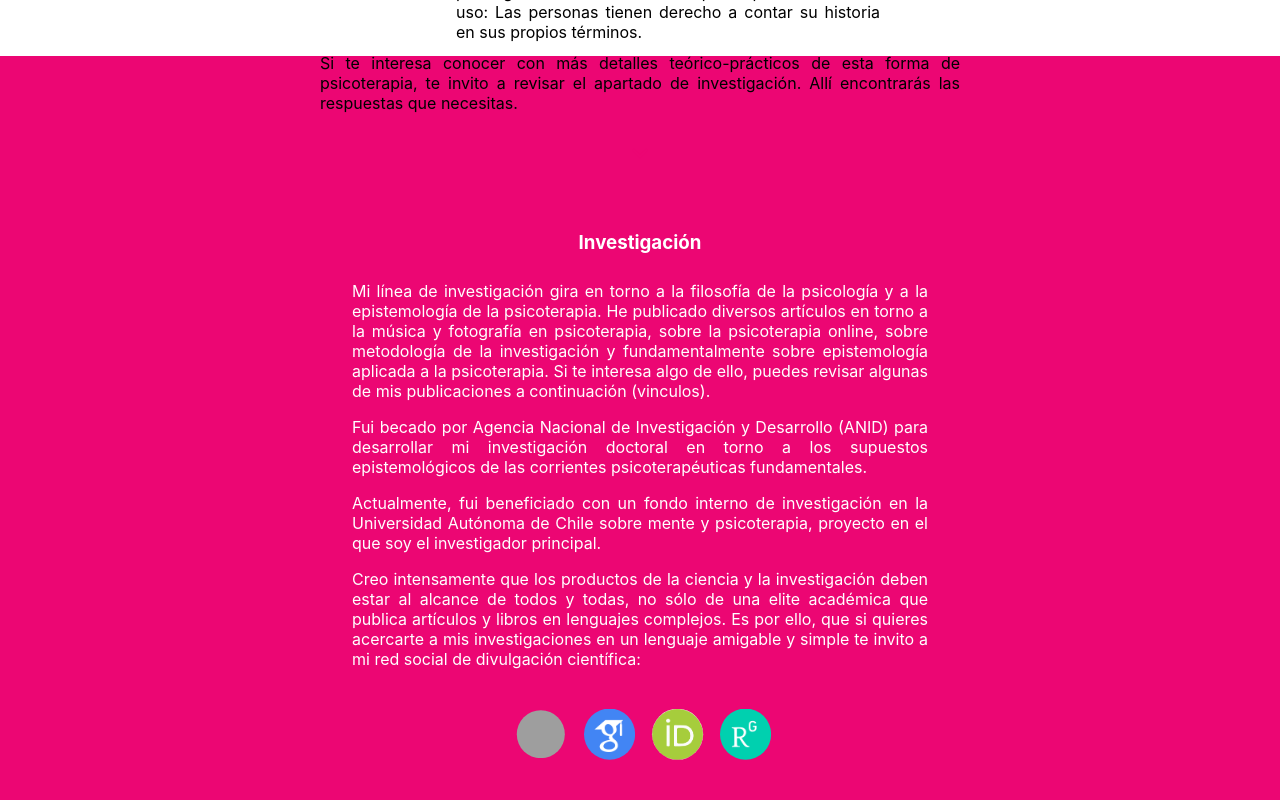
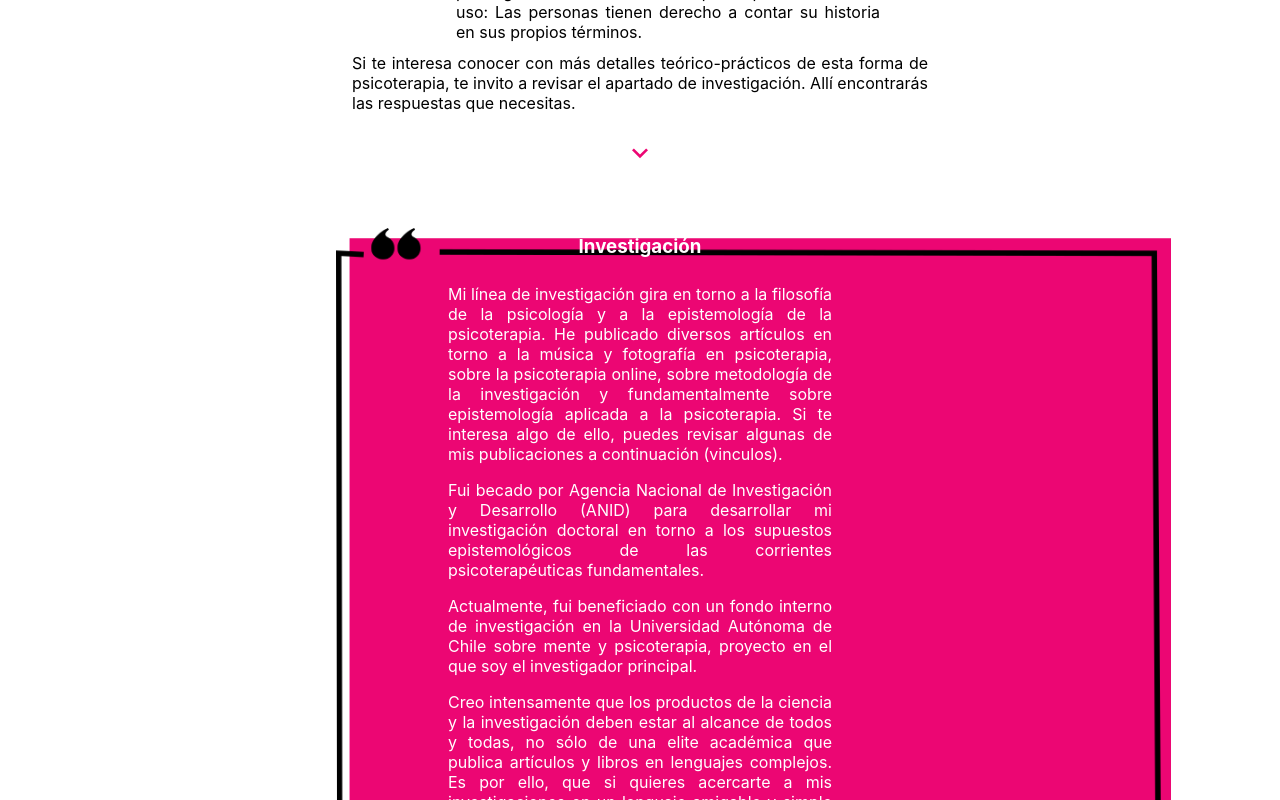
Before and after one commit to Dayanara847/dr-cifu, a React (Create React App) app: page / in a window 1280 px wide. Shown: the part 2680-3480 px from the top of the page. Built offline with nearby package versions, Linux system fonts and the light colour scheme; grey boxes are pictures that could not be loaded.

Commit message:
Research style

```diff
--- a/public/index.html
+++ b/public/index.html
@@ -10,34 +10,11 @@
       content="Web site created using create-react-app"
     />
     <link rel="apple-touch-icon" href="%PUBLIC_URL%/logo192.png" />
-    <!--
-      manifest.json provides metadata used when your web app is installed on a
-      user's mobile device or desktop. See https://developers.google.com/web/fundamentals/web-app-manifest/
-    -->
     <link rel="manifest" href="%PUBLIC_URL%/manifest.json" />
-    <!--
-      Notice the use of %PUBLIC_URL% in the tags above.
-      It will be replaced with the URL of the `public` folder during the build.
-      Only files inside the `public` folder can be referenced from the HTML.
-
-      Unlike "/favicon.ico" or "favicon.ico", "%PUBLIC_URL%/favicon.ico" will
-      work correctly both with client-side routing and a non-root public URL.
-      Learn how to configure a non-root public URL by running `npm run build`.
-    -->
-    <title>Alejandro Cifuentes</title>
+    <title>Dr. Alejandro Cifuentes</title>
   </head>
   <body>
     <noscript>You need to enable JavaScript to run this app.</noscript>
     <div id="root"></div>
-    <!--
-      This HTML file is a template.
-      If you open it directly in the browser, you will see an empty page.
-
-      You can add webfonts, meta tags, or analytics to this file.
-      The build step will place the bundled scripts into the <body> tag.
-
-      To begin the development, run `npm start` or `yarn start`.
-      To create a production bundle, use `npm run build` or `yarn build`.
-    -->
   </body>
 </html>
--- a/src/components/AboutTherapy.jsx
+++ b/src/components/AboutTherapy.jsx
@@ -48,7 +48,9 @@ function AboutTherapy() {
             <p className="paragraph">
                 Si te interesa conocer con más detalles teórico-prácticos de esta forma de psicoterapia, te invito a revisar el apartado de investigación. Allí encontrarás las respuestas que necesitas.
       </p>
+      <a href="#research" >
       <ExpandMoreIcon id="arrowIcon"/>
+      </a>
         </div>
     )
 }
--- a/src/components/AboutTherapy.modules.css
+++ b/src/components/AboutTherapy.modules.css
@@ -3,7 +3,6 @@
     display: flex;
     flex-direction: column;
     align-items: center;
-    margin-bottom: 10rem;
     padding-top: 5rem;
 }
 
@@ -37,7 +36,7 @@
 .paragraph {
     text-align: justify;
     margin: 0.5rem 0;
-    padding: 0 25rem 0rem 25rem;
+    padding: 0 22rem 0rem 22rem;
 }
 
 .paragraphIdea {
--- a/src/components/Contact.modules.css
+++ b/src/components/Contact.modules.css
@@ -82,7 +82,7 @@
     width: 15rem;
     height: 10rem;
     position: absolute;
-    bottom: -223rem;
+    bottom: -232.5rem;
     right: 1rem;
 }
 
--- a/src/components/Research.jsx
+++ b/src/components/Research.jsx
@@ -3,18 +3,19 @@ import './Research.modules.css';
 
 function Research() {
   return (
-        <div id="research">
+    <div id="researchContainer">
+      <img id="research" src="research.png" alt="" />
       <h3>Investigación</h3>
-        <p className="paragraph">
+      <p className="paragraphResearch">
         Mi línea de investigación gira en torno a la filosofía de la psicología y a la epistemología de la psicoterapia. He publicado diversos artículos en torno a la música y fotografía en psicoterapia, sobre la psicoterapia online, sobre metodología de la investigación y fundamentalmente sobre epistemología  aplicada a la psicoterapia. Si te interesa algo de ello, puedes revisar algunas de mis publicaciones a continuación (vinculos).
           </p>
-        <p className="paragraph">
+      <p className="paragraphResearch">
         Fui becado por Agencia Nacional de Investigación y Desarrollo (ANID) para desarrollar mi investigación doctoral en torno a los supuestos epistemológicos de las corrientes psicoterapéuticas fundamentales.
           </p>
-        <p className="paragraph">
+      <p className="paragraphResearch">
         Actualmente, fui beneficiado con un fondo interno de investigación en la Universidad Autónoma de Chile sobre mente y psicoterapia, proyecto en el que soy el investigador principal.
           </p>
-        <p className="paragraph">
+      <p className="paragraphResearch">
         Creo intensamente que los productos de la ciencia y la investigación deben estar al alcance de todos y todas, no sólo de una elite académica que publica artículos y libros en lenguajes complejos. Es por ello, que si quieres acercarte a mis investigaciones en un lenguaje amigable y simple te invito a mi red social de divulgación científica:
           </p>
       <div className="links">
@@ -25,13 +26,13 @@ function Research() {
             alt="@DrCifu"
           />
         </a>
-          <a href="https://www.instagram.com/alecifu07/">
+        <a href="https://scholar.google.com/citations?user=ooYVYdkAAAAJ&hl=en">
           <img
             src="googleScholar.png"
             className="linkGoogleResearch"
             alt="GoogleScholar"
           />
-            <a href="https://www.instagram.com/alecifu07/">
+          <a href="http://orcid.org/0000-0003-1767-5517">
             <img
               src="orcidPNG.png"
               className="linkOrcid"
@@ -39,7 +40,7 @@ function Research() {
             />
           </a>
         </a>
-          <a href="https://www.instagram.com/alecifu07/">
+        <a href="https://www.researchgate.net/profile/Alejandro-Cifuentes-Munoz">
           <img
             src="researchgate.png"
             className="linkGoogleResearch"
@@ -47,7 +48,6 @@ function Research() {
           />
         </a>
       </div>
-
     </div>
   )
 };
--- a/src/components/Research.modules.css
+++ b/src/components/Research.modules.css
@@ -18,21 +18,27 @@
     display: flex;
     justify-content: center;
     align-items: center;
-    margin-top: 2rem;
+    padding-top: 1rem;
 }
 
-.paragraph {
+.paragraphResearch {
     text-align: justify;
-    padding: 0 20rem 0rem 20rem;
+    padding: 0 28rem 0rem 28rem;
+    margin: 0.5rem 0;
 }
 
 #research {
-    padding: 2rem;
-    height: 50rem;
+    height: 42rem;
+    position: absolute;
+    left: 21rem;
+    z-index: -1;
+}
+
+#researchContainer {
+    padding: 20rem 0;
     display: flex;
     flex-direction: column;
     justify-content: center;
     align-items: center;
-    background-color: #ec0673;
     color: white;
 }
```
Also changed, not shown: public/research.png (added), 1 other file (tests, documents, lock files or other folders). Lines whose indentation alone changed are shown as unchanged.
